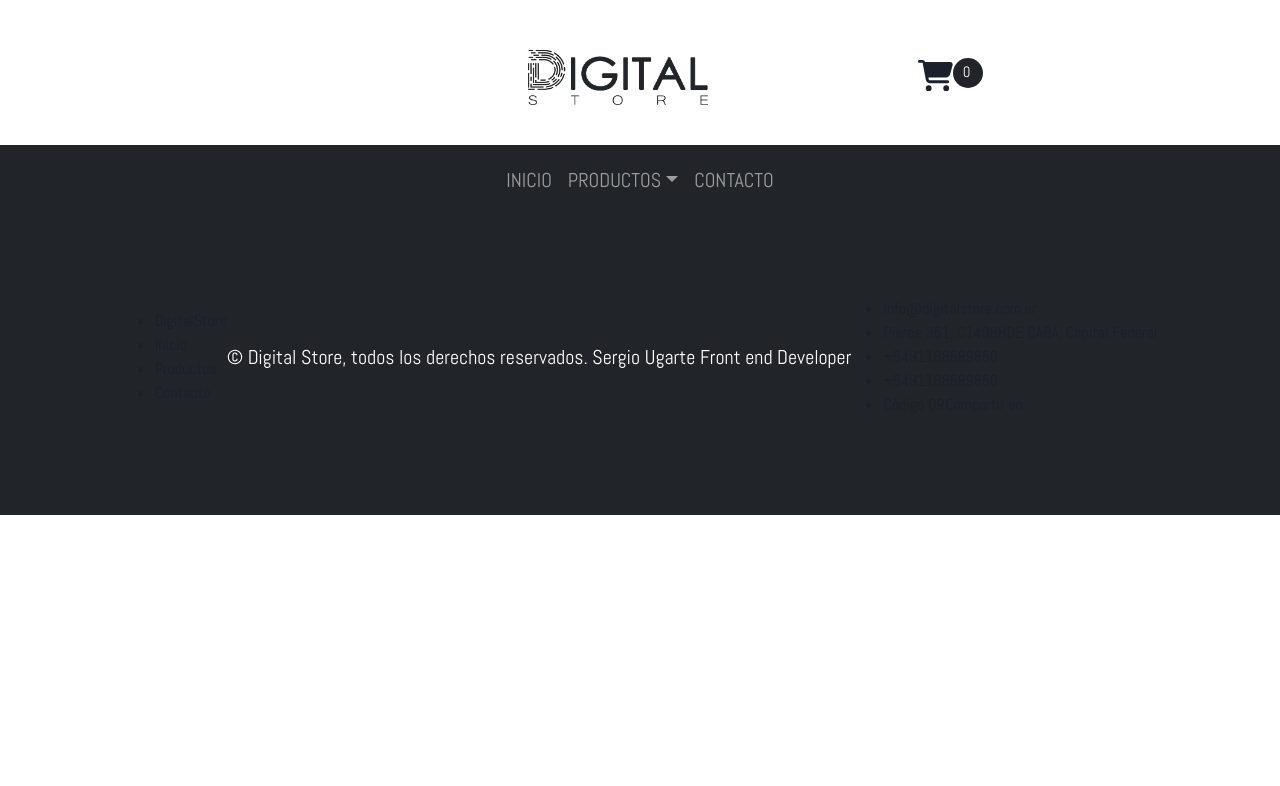
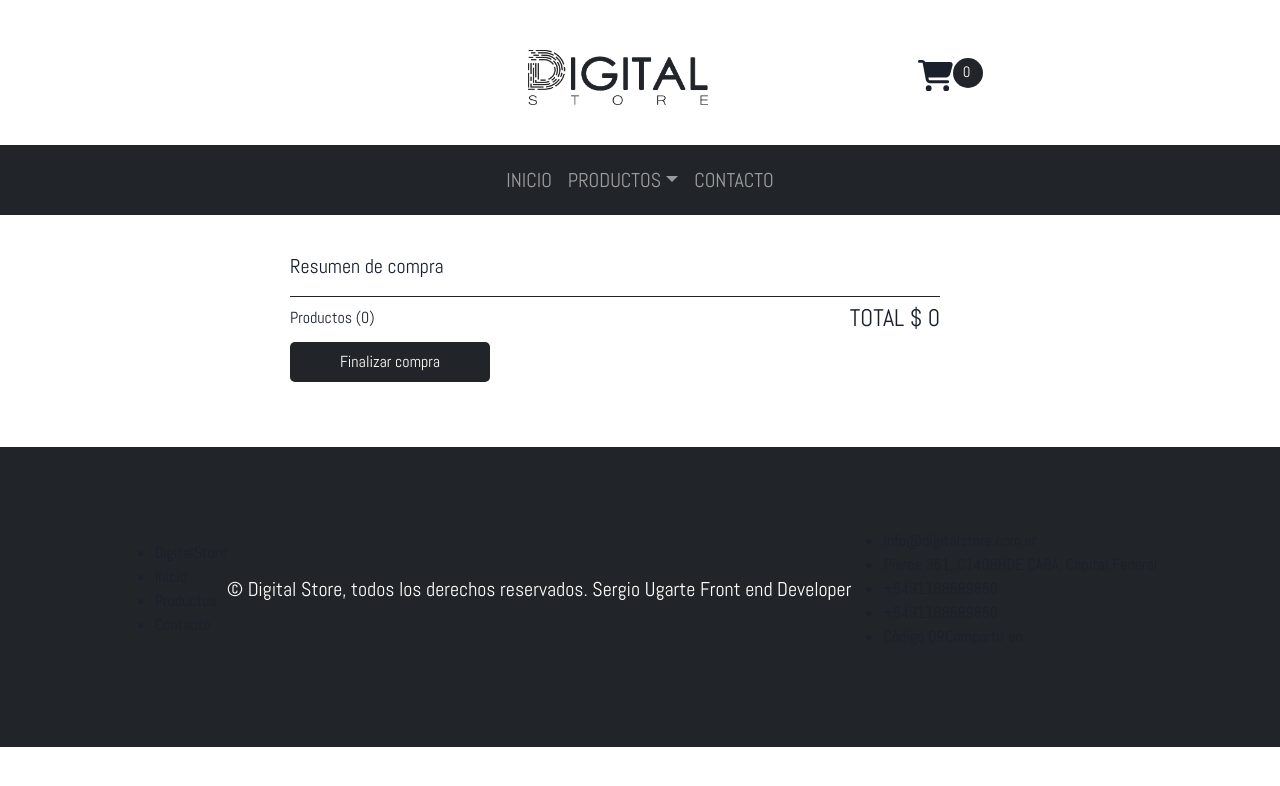
Before and after one commit to sergiouga85/digitalStore, a React (Vite) app: page /checkout in a window 1280 px wide. Shown: the top 786 px of the page. Built offline with nearby package versions, Linux system fonts and the light colour scheme.

Commit message:
tercer commit

```diff
--- a/src/App.jsx
+++ b/src/App.jsx
@@ -4,6 +4,8 @@ import NavBar from './components/NavBar'
 import About from './components/About'
 import Contact from './components/Contact'
 import Cart from './components/Cart'
+import SendOrder from './components/SendOrder'
+import Checkout from './components/Checkout'
 import ItemListContainer from './components/ItemListContainer'
 import ItemDetailContainer from './components/ItemDetailContainer'
 import ShoppingCartContext  from './context/ShoppingCartContext'
@@ -22,9 +24,11 @@ const App = () => {
         <Route exact path="/" element={<ItemListContainer/>}/>
         <Route exact path="/about" element={<About/>}/>
         <Route exact path="/contact" element={<Contact/>}/>
-        <Route exact path="/cart" element={<Cart/>}/>
         <Route exact path="/categoria/:categoria" element={<ItemListContainer/>}/>
         <Route exact path="/item/:id" element={<ItemDetailContainer/>}/>
+        <Route exact path="/cart" element={<Cart/>}/>
+        <Route exact path="/checkout" element={<Checkout/>}/>
+        <Route exact path="/sendorder" element={<SendOrder/>}/>
       </Routes>
 
      </ShoppingCartContext>
--- /dev/null
+++ b/src/components/Checkout.jsx
@@ -0,0 +1,49 @@
+import React from 'react'
+import{useContext} from 'react'
+import { Link } from 'react-router-dom'
+import {CartContext} from '../context/ShoppingCartContext'
+import Cart from './Cart'
+
+const Checkout = () => {
+
+    const {cart, setCart} = useContext (CartContext);
+
+    const quantity=cart.reduce((acc,curr)=>{
+        return acc +curr.quantity;
+    },0);
+
+    const precio=cart.reduce((acc,curr)=>{
+        return acc +curr.precio;
+    },0);
+
+
+  return (
+       <>
+            <Cart></Cart>
+
+            <div className="gridCheckoutContainer">
+                <div className="CkeckoutItem">
+                    <h5>Resumen de compra</h5>
+                </div>
+
+                <div className="CkeckoutItem separadorResumen" data-js="separator" data-id="separator_0"/>
+
+                <div className="CkeckoutItem">
+                    <h6>Productos ({quantity})</h6>
+                </div>
+                <div className="CkeckoutItem">
+                    <h4>TOTAL $ {precio*quantity}</h4>
+                </div>
+                <div className="CkeckoutItem">
+                    <Link to={`/SendOrder`}>
+                        <button className="btnCheckout" >Finalizar compra</button>
+                    </Link>
+                </div>
+            </div>
+
+       </>
+
+  )
+}
+
+export default Checkout
--- a/src/components/Count.jsx
+++ b/src/components/Count.jsx
@@ -1,11 +1,58 @@
 import React from 'react'
 import {Flex, Box} from "@chakra-ui/react"
+import { CartContext } from '../context/ShoppingCartContext';
+import {useContext} from 'react'
 
 
-const Count = ({count , addQty, substractQty }) => {
+const Count = ({ stock, stockUpdate }) => {
+
+  const {cart,setCart} = useContext(CartContext);
+  const {count,setCount} = useContext(CartContext);
+
+
+  console.log(count)
+  console.log(stockUpdate)
+
+
+  const addQty1 =() =>{
+
+    if(count<parseInt(stockUpdate)){
+        setCount(count+1)
+    }
+}
+
+if(parseInt(stockUpdate)<count){
+    setCount(parseInt(stockUpdate))
+}
+
+
+
+
+const addQty2=() =>{
+    if(count<stock){
+    setCount(count+1)
+    }
+}
+
+
+const substractQty =() =>{
+
+    if(cart.lengh>0){
+        if(count<parseInt(stockUpdate)){
+            setCount(count-1)
+        }
+    }
+    else{
+        if(count > 1) {
+            setCount(count-1)
+        }
+    }
+
+}
+
   return (
     <Flex className="btnCounter">
-        <button className="btnSignos" onClick={addQty} >+</button>
+        { cart.length >0 ? <button className="btnSignos" onClick={addQty1}>+</button> : <button className="btnSignos"onClick={addQty2}>+</button>  }
         <Box className="counter"><p>{count}</p></Box>
         <button className="btnSignos" onClick={substractQty} >-</button>
     </Flex>
--- a/src/components/ItemCount.jsx
+++ b/src/components/ItemCount.jsx
@@ -8,24 +8,12 @@ import Count from './Count';
 
 
 
-const ItemCount = ({stock, id, precio, nombre, imagen, descripcion}) => {
+const ItemCount = ({stock, id, precio, nombre, imagen, descripcion,stockUpdate}) => {
 
-    const {setCart} = useContext(CartContext);
-    const [count,setCount] = useState(1);
+    const {cart,setCart} = useContext(CartContext);
 
-    const addQty =() =>{
-        if(count<stock){
-        setCount(count+1)
-        }
-    }
+    const {count,setCount} = useContext(CartContext);
 
-
-    const substractQty =() =>{
-        if(count > 1) {
-        setCount(count-1)
-        }
-
-    }
 
     const addToCart =()=>{
 
@@ -47,7 +35,11 @@ const ItemCount = ({stock, id, precio, nombre, imagen, descripcion}) => {
           }
 
         });
+
+
     };
+
+
 
 
     return (
@@ -55,10 +47,10 @@ const ItemCount = ({stock, id, precio, nombre, imagen, descripcion}) => {
         <>
             <ButtonGroup className="btnItemCount">
 
-                <Count count={count} addQty={addQty} substractQty={substractQty}  stock={stock}></Count>
+                <Count stockUpdate={stockUpdate} stock={stock}></Count>
 
                 <Flex className="btnAddToCart">
-                    <Link to={`/Cart`}>
+                    <Link to={`/Checkout`}>
                         <button  onClick={()=>addToCart()} className="btnAgregar">Agregar al carrito</button>
                     </Link>
                 </Flex>
--- a/src/components/ItemDetail.jsx
+++ b/src/components/ItemDetail.jsx
@@ -1,12 +1,25 @@
 import React from 'react'
 import ItemCount from './ItemCount'
+import{useContext} from 'react'
+import {CartContext} from '../context/ShoppingCartContext'
 import {useParams} from 'react-router-dom'
 import {Card, CardBody, CardFooter, Stack} from "@chakra-ui/react";
 
 const ItemDetail = ({productos}) => {
 
+  const {cart, setCart} = useContext(CartContext);
   const {id}=useParams();
   console.log(id)
+
+  const isItemFound =cart.filter((item)=> item.id ===id);
+  const quantityProducto=isItemFound.reduce((acc,curr)=>{
+    return acc+curr.quantity;
+  },0);
+
+  const stockUpdate=(productos.stock-quantityProducto).toString()
+
+  console.log(cart)
+
 
   return (
     <>
@@ -19,12 +32,13 @@ const ItemDetail = ({productos}) => {
                   <h2>{productos.nombre}</h2>
                   <h3>{productos.descripcion}</h3>
                   <h3>STOCK</h3>
-                  <h3>{productos.stock}</h3>
+                  {cart.length>0 ?
+                  <h3>{stockUpdate}</h3>:<h3>{productos.stock}</h3> }
                 </Stack>
               </CardBody>
                 <h2 className="tituloStock">Unidades</h2>
               <CardFooter className="CardFooterDetail">
-                 <ItemCount id={id} nombre={productos.nombre} precio={productos.precio} stock={productos.stock} imagen={productos.imagen} descripcion={productos.descripcion} />
+                 <ItemCount id={id} nombre={productos.nombre} precio={productos.precio} stockUpdate ={stockUpdate} stock={productos.stock} imagen={productos.imagen} descripcion={productos.descripcion} />
               </CardFooter>
             </Card>
           </div>
--- a/src/components/Loading.jsx
+++ b/src/components/Loading.jsx
@@ -3,8 +3,8 @@ import { Spinner } from '@chakra-ui/react'
 
 const Loading = () => {
   return (
-    <div>
-        <Spinner className="spinner" thickness='4px'speed='0.65s'emptyColor='gray.200'color='black'size='xl'/>
+    <div className="spinner">
+        <Spinner  thickness='5px'speed='0.65s'emptyColor='gray.200'color='black'size='xl'/>
     </div>
   )
 }
--- a/src/components/NavBar.jsx
+++ b/src/components/NavBar.jsx
@@ -19,7 +19,7 @@ const NavBar = () => {
         <Flex className="logotipo">
             <Navbar.Brand as={Link} to={`/`} href="#"><img src={logo} alt="logo" /></Navbar.Brand>
 
-            <Link to={`/Cart`} className="cartwidget" >
+            <Link to={`/Checkout`} className="cartwidget" >
                 <CartWidget  background-color="white" />
             </Link>
         </Flex>
--- /dev/null
+++ b/src/components/SendOrder.jsx
@@ -0,0 +1,64 @@
+import React from 'react'
+import{useContext} from 'react'
+import {CartContext} from '../context/ShoppingCartContext'
+import {collection, addDoc,getFirestore} from 'firebase/firestore'
+import {useState} from 'react'
+
+const SendOrder = () => {
+
+    const {cart, setCart} = useContext (CartContext);
+    const [nombre, setNombre]=useState("")
+    const [email, setEmail]=useState("")
+    const [orderId, setOrderId]=useState(null)
+
+    const db = getFirestore()
+
+
+    const handleSubmit=(e)=>{
+        e.preventDefault()
+        addDoc(orderCollection, order).then(({id})=>
+        setOrderId(id))
+        setCart([])
+    }
+
+    const quantity=cart.reduce((acc,curr)=>{
+        return acc +curr.quantity;
+    },0);
+
+    const precio=cart.reduce((acc,curr)=>{
+        return acc +curr.precio;
+    },0);
+
+    const total= `'$${(precio*quantity)}`;
+
+    const items=cart.map((item)=>item={nombre: item.nombre, cantidad: item.quantity, precio: item.precio})
+
+    console.log(items);
+
+    const order={
+        nombre,
+        email,
+        items,
+        total
+    }
+
+
+    const orderCollection= collection(db,"orden")
+
+
+  return (
+    <div>
+        <h1>Orden de compra</h1>
+        <form onSubmit={handleSubmit}>
+            <label>nombre y Apellido: </label>
+            <input type='text' placeholder='Nombre y Apellido'onChange={(e)=> setNombre(e.target.value)}></input>
+            <label>Email: </label>
+            <input type='text' placeholder='Email'onChange={(e)=> setEmail(e.target.value)}></input>
+            <button type="submit">Enviar</button>
+        </form>
+        <p>Número de orden:{orderId}</p>
+    </div>
+  )
+}
+
+export default SendOrder
--- a/src/context/ShoppingCartContext.jsx
+++ b/src/context/ShoppingCartContext.jsx
@@ -6,11 +6,11 @@ export const ShoppingCartProvider= ({children}) => {
 
     const [cart,setCart]= useState([])
 
-
+    const [count,setCount] = useState(0);
 
   return (
 
-    <CartContext.Provider value={{cart, setCart}}>
+    <CartContext.Provider value={{cart, setCart, count,setCount}}>
 
         {children}
 
--- a/src/index.css
+++ b/src/index.css
@@ -84,6 +84,9 @@ img{
 
 .spinner{
     display:Flex;
+    max-width:1000px ;
+    max-height: 1000px;
+    margin: 300px auto;
     justify-content: center;
     align-items: center;
 }
@@ -126,6 +129,15 @@ img{
    justify-content: center;
    border-radius: 5px;
 
+}
+
+.btnCheckout{
+    background-color: rgba(33, 37, 41);
+    color: white;
+    width: 200px;
+    height: 40px;
+    justify-content: center;
+    border-radius: 5px;
 }
 
 .btnDelete , .btnAgregar{
@@ -180,12 +192,12 @@ img{
  .gridCartContainer {
     background-color:white;
     display:grid;
-    margin: 0px auto;
+    margin: 0 auto ;
     justify-items: center;
     align-items: center;
-    max-width: 1040px;
+    max-width: 700px;
     gap:10px;
-    grid-template-columns:  repeat(5, 200px);
+    grid-template-columns:  150px 100px 100px 150px 100px;
     grid-template-rows: 40px 2px 100px 2px 35px;
     border-radius: 10px;
     border: 5px black;
@@ -236,6 +248,7 @@ img{
 .gridCartContainer  .cartItem:nth-child(6){
     grid-column: 4/5;
     grid-row: 3/4;
+    padding-right: 20px;
 }
 
 .gridCartContainer  .cartItem:nth-child(7){
@@ -254,6 +267,69 @@ img{
     padding-top: 20px;
     padding-left: 20px;
     padding-bottom: 20px;
+}
+
+
+.gridCheckoutContainer{
+    display:grid;
+    background-color:white;
+    margin: 0 auto ;
+    justify-items: center;
+    align-items: center;
+    max-width: 700px;
+    gap:10px;
+    grid-template-columns:  320px 320px;
+    grid-template-rows: 30px 2px 30px 30px;
+    padding-top: 40px;
+    padding-bottom: 70px;
+}
+
+.gridCheckoutContainer  .CkeckoutItem:nth-child(1) {
+    justify-self: start;
+    grid-column: 1/3;
+    grid-row: 1/2;
+
+}
+
+.gridCheckoutContainer  .CkeckoutItem:nth-child(2) {
+    justify-self: start;
+    grid-column: 1/3;
+    grid-row: 2/3;
+
+}
+.gridCheckoutContainer  .CkeckoutItem:nth-child(3) {
+    justify-self: start;
+    grid-column: 1/3;
+    grid-row: 3/4;
+
+}
+
+.gridCheckoutContainer  .CkeckoutItem:nth-child(4) {
+    justify-self: end;
+    grid-column: 2/3;
+    grid-row: 3/4;
+}
+
+.gridCheckoutContainer  .CkeckoutItem:nth-child(5) {
+    justify-self: start;
+    grid-column: 1/3;
+    grid-row: 4/5;
+}
+
+
+
+
+
+
+.separadorResumen {
+    background: rgb(33, 37, 41);
+    height: 1px;
+    margin: 0;
+    width: 100%;
+}
+
+.prodCheckOut{
+    padding-top: 10px;
 }
 
 
```
Also changed, not shown: src/components/Cart.jsx (+10 -3 lines), src/components/ProductDetail.jsx (deleted, +0 -14 lines).
